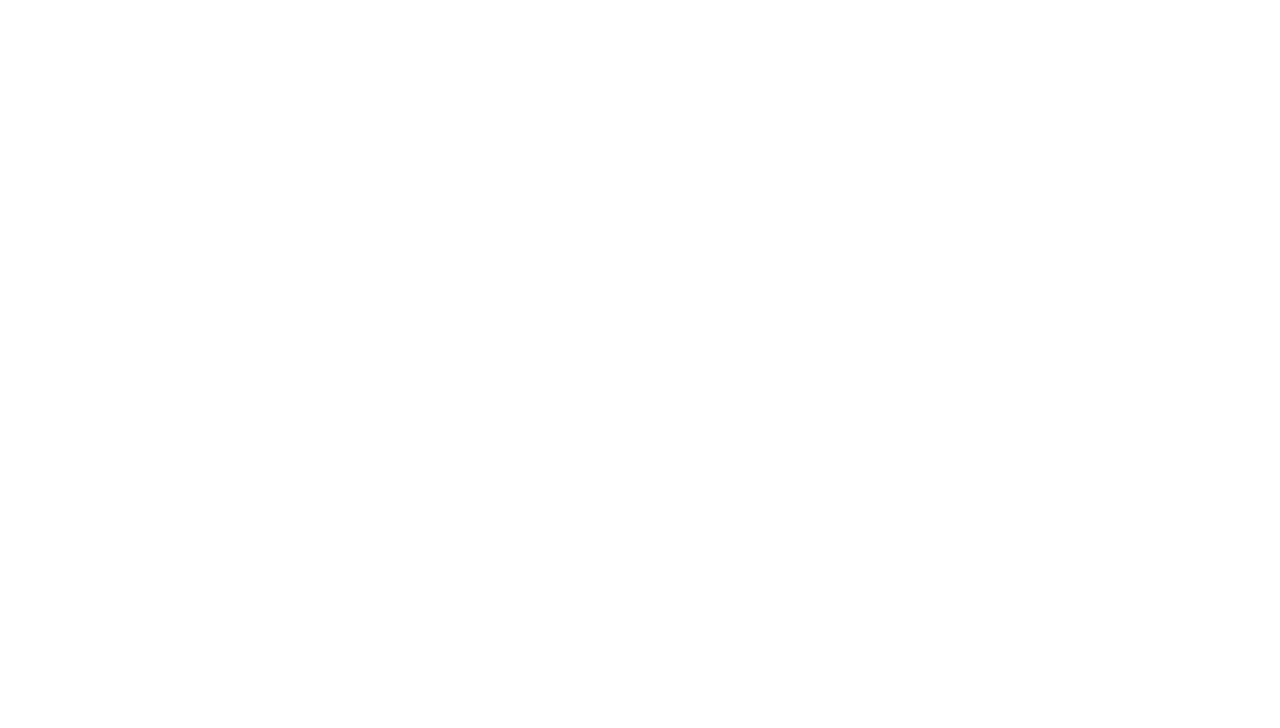
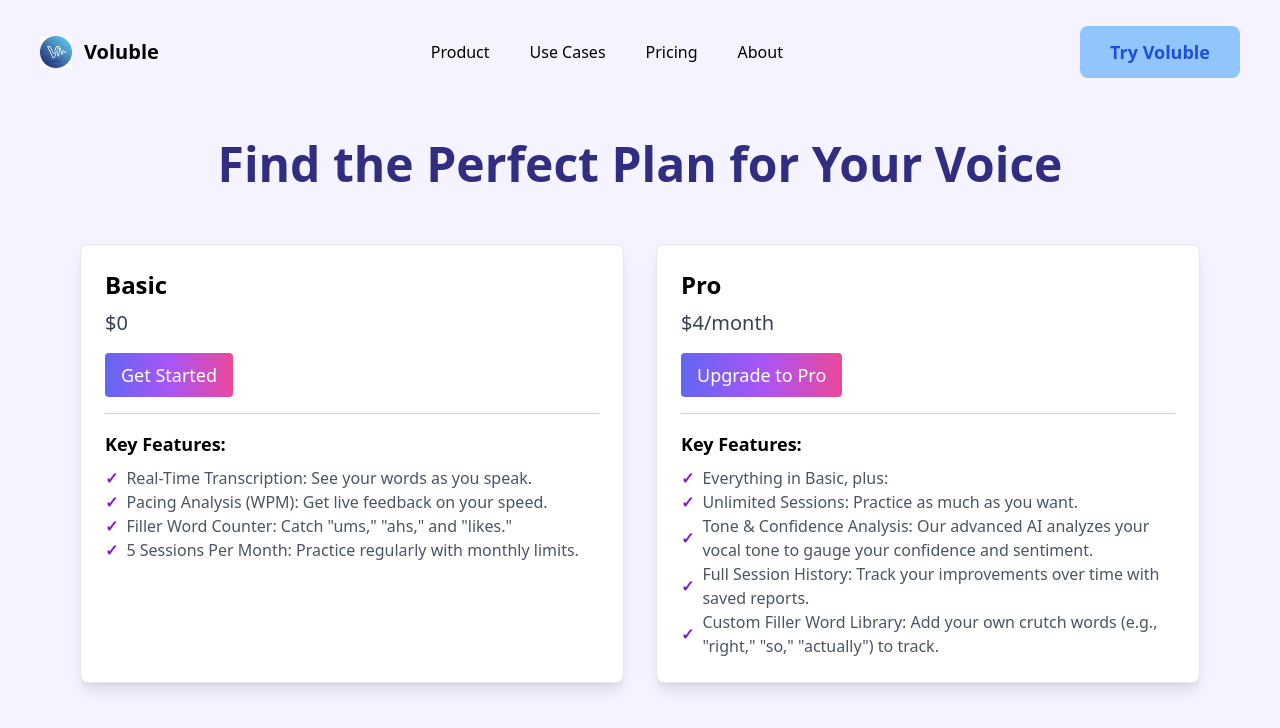
Before and after one commit to manankasturia/voluble, a React (Create React App) app in the folder frontend/: page /pricing in a window 1280 px wide. Before the commit this address had no page. Shown: the top 728 px of the page. Built offline with nearby package versions, Linux system fonts and the light colour scheme.

Commit message:
added pricing route

```diff
--- a/frontend/src/components/App.js
+++ b/frontend/src/components/App.js
@@ -3,6 +3,7 @@ import { BrowserRouter as Router, Routes, Route } from "react-router-dom";
 import Navbar from "./Navbar/Navbar.js";
 import Landing from "./Landing/Landing.js";
 import UseCases from "./UseCases/UseCases.js";
+import Pricing from "./Pricing/Pricing.js";
 
 const App = () => {
   return (
@@ -10,6 +11,7 @@ const App = () => {
       <Routes>
         <Route path="/" element={<Landing />} />
         <Route path="/usecases" element={<UseCases />} />
+        <Route path="/pricing" element={<Pricing />} />
       </Routes>
     </Router>
   );
--- a/frontend/src/components/Landing/Landing.js
+++ b/frontend/src/components/Landing/Landing.js
@@ -1,14 +1,19 @@
-import React from 'react'
-import Left from './Left.js'
-import Right from './Right.js'
-import Navbar from '../Navbar/Navbar.js'
+import React from "react";
+import Left from "./Left.js";
+import Right from "./Right.js";
+import Navbar from "../Navbar/Navbar.js";
+import Tagline from "../Benefits/Tagline.js";
+import Card from "../Benefits/Card.js";
+import Benefits from "../Benefits/Benefits.js";
+
 const Landing = () => {
   return (
-    <div className='w-full h-screen '>
+    <>
+      <div className="w-full h-screen ">
         <svg
           className="absolute top-0 left-0 w-full h-screen -z-10"
           xmlns="http://www.w3.org/2000/svg"
-  style={{ height: '105vh' }}
+          style={{ height: "105vh" }}
           fill="none"
           viewBox="0 0 1280 643"
           preserveAspectRatio="none"
@@ -30,7 +35,11 @@ const Landing = () => {
               filterUnits="userSpaceOnUse"
             >
               <feFlood floodOpacity="0" result="BackgroundImageFix"></feFlood>
-      <feBlend in="SourceGraphic" in2="BackgroundImageFix" result="shape"></feBlend>
+              <feBlend
+                in="SourceGraphic"
+                in2="BackgroundImageFix"
+                result="shape"
+              ></feBlend>
               <feColorMatrix
                 in="SourceAlpha"
                 result="hardAlpha"
@@ -38,20 +47,31 @@ const Landing = () => {
               ></feColorMatrix>
               <feOffset dy="-5"></feOffset>
               <feGaussianBlur stdDeviation="10"></feGaussianBlur>
-      <feComposite in2="hardAlpha" k2="-1" k3="1" operator="arithmetic"></feComposite>
+              <feComposite
+                in2="hardAlpha"
+                k2="-1"
+                k3="1"
+                operator="arithmetic"
+              ></feComposite>
               <feColorMatrix values="0 0 0 0 0.553024 0 0 0 0 0.599289 0 0 0 0 0.640413 0 0 0 0.1 0"></feColorMatrix>
-      <feBlend in2="shape" result="effect1_innerShadow_4512_10209"></feBlend>
+              <feBlend
+                in2="shape"
+                result="effect1_innerShadow_4512_10209"
+              ></feBlend>
             </filter>
           </defs>
         </svg>
-        <Navbar/>
-        <div className='flex  items-center h-[90%] w-full'>
-        <Left/>
-        <Right/>
+        <Navbar />
+        <div className="flex  items-center h-[90%] w-full">
+          <Left />
+          <Right />
+        </div>
       </div>
 
-    </div>
-  )
-}
+      <Tagline />
+      <Benefits />
+    </>
+  );
+};
 
-export default Landing
+export default Landing;
--- a/frontend/src/components/Navbar/Center.js
+++ b/frontend/src/components/Navbar/Center.js
@@ -57,10 +57,10 @@ const Center = () => {
           <Link to="/usecases">Use Cases</Link>
         </li>
         <li className="font-medium hover:text-blue-600 hover:font-bold transition-all duration-300 ease-in-out">
-          Pricing
+          <Link to="/pricing">Pricing</Link>
         </li>
         <li className=" font-medium hover:text-blue-600 hover:font-bold transition-all duration-300 ease-in-out">
-          About
+          <Link to="about">About</Link>
         </li>
       </ul>
     </div>
--- /dev/null
+++ b/frontend/src/components/Pricing/Card.js
@@ -0,0 +1,30 @@
+import React from "react";
+
+const Card = ({ pack, price, btnLabel, features }) => {
+  return (
+    <div className="bg-white p-6 rounded-lg shadow-lg border border border-gray-200 hover:scale-105 hover:shadow-xl transition-transform duration-500">
+      <h2 className="text-2xl font-bold mb-2">{pack}</h2>
+      <h3 className="text-xl text-gray-700 mb-4">{price}</h3>
+      <button className="bg-gradient-to-r from-indigo-500 via-purple-500 to-pink-500 text-white text-lg py-2 px-4 rounded">
+        {btnLabel}
+      </button>
+
+      <hr className="my-4 border-gray-300" />
+
+      <ul className="mt-4">
+        <h4 className="text-lg font-semibold mb-2">Key Features:</h4>
+        {features.map((feature, index) => (
+          <li
+            key={index}
+            className="text-gray-600 text-md flex items-center gap-2"
+          >
+            <span className="text-purple-700 font-bold">✓</span>
+            {feature}
+          </li>
+        ))}
+      </ul>
+    </div>
+  );
+};
+
+export default Card;
--- /dev/null
+++ b/frontend/src/components/Pricing/Pricing.js
@@ -0,0 +1,53 @@
+import React from "react";
+import Navbar from "../Navbar/Navbar.js";
+import Card from "./Card.js";
+
+const Pricing = () => {
+  const pricingPlans = [
+    {
+      pack: "Basic",
+      price: "$0",
+      btnLabel: "Get Started",
+      features: [
+        "Real-Time Transcription: See your words as you speak.",
+        "Pacing Analysis (WPM): Get live feedback on your speed.",
+        'Filler Word Counter: Catch "ums," "ahs," and "likes."',
+        "5 Sessions Per Month: Practice regularly with monthly limits.",
+      ],
+    },
+    {
+      pack: "Pro",
+      price: "$4/month",
+      btnLabel: "Upgrade to Pro",
+      features: [
+        "Everything in Basic, plus:",
+        "Unlimited Sessions: Practice as much as you want.",
+        "Tone & Confidence Analysis: Our advanced AI analyzes your vocal tone to gauge your confidence and sentiment.",
+        "Full Session History: Track your improvements over time with saved reports.",
+        'Custom Filler Word Library: Add your own crutch words (e.g., "right," "so," "actually") to track.',
+      ],
+    },
+  ];
+
+  return (
+    <div className="w-full flex flex-col items-center min-h-screen bg-violet-50">
+      <Navbar />
+      <h1 className="text-5xl font-bold text-indigo-900 mt-12 mb-8">
+        Find the Perfect Plan for Your Voice
+      </h1>
+      <div className="grid grid-cols-1 md:grid-cols-2 gap-8 px-4 py-6 max-w-6xl">
+        {pricingPlans.map((plan, index) => (
+          <Card
+            key={index}
+            pack={plan.pack}
+            price={plan.price}
+            btnLabel={plan.btnLabel}
+            features={plan.features}
+          />
+        ))}
+      </div>
+    </div>
+  );
+};
+
+export default Pricing;
--- a/frontend/src/components/UseCases/UseCases.js
+++ b/frontend/src/components/UseCases/UseCases.js
@@ -5,7 +5,7 @@ import Bottom from "./Bottom.js";
 
 const UseCases = () => {
   return (
-    <div className="w-full flex flex-col justify-center items-center min-h-screen">
+    <div className="w-full flex flex-col justify-center items-center min-h-screen bg-sky-50">
       <Navbar />
       <Top />
       <Bottom />
```
Lines whose indentation alone changed are shown as unchanged.
